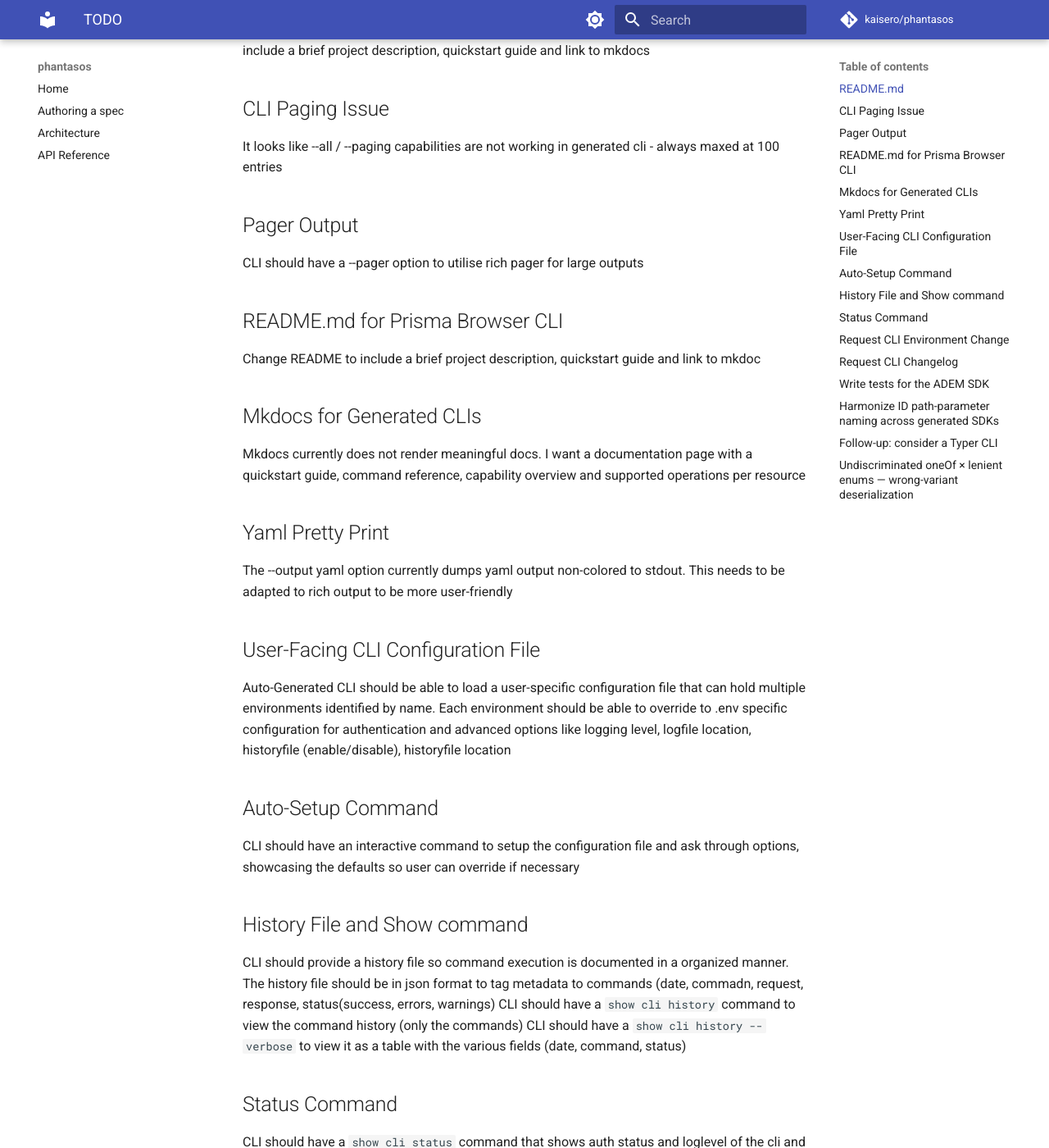
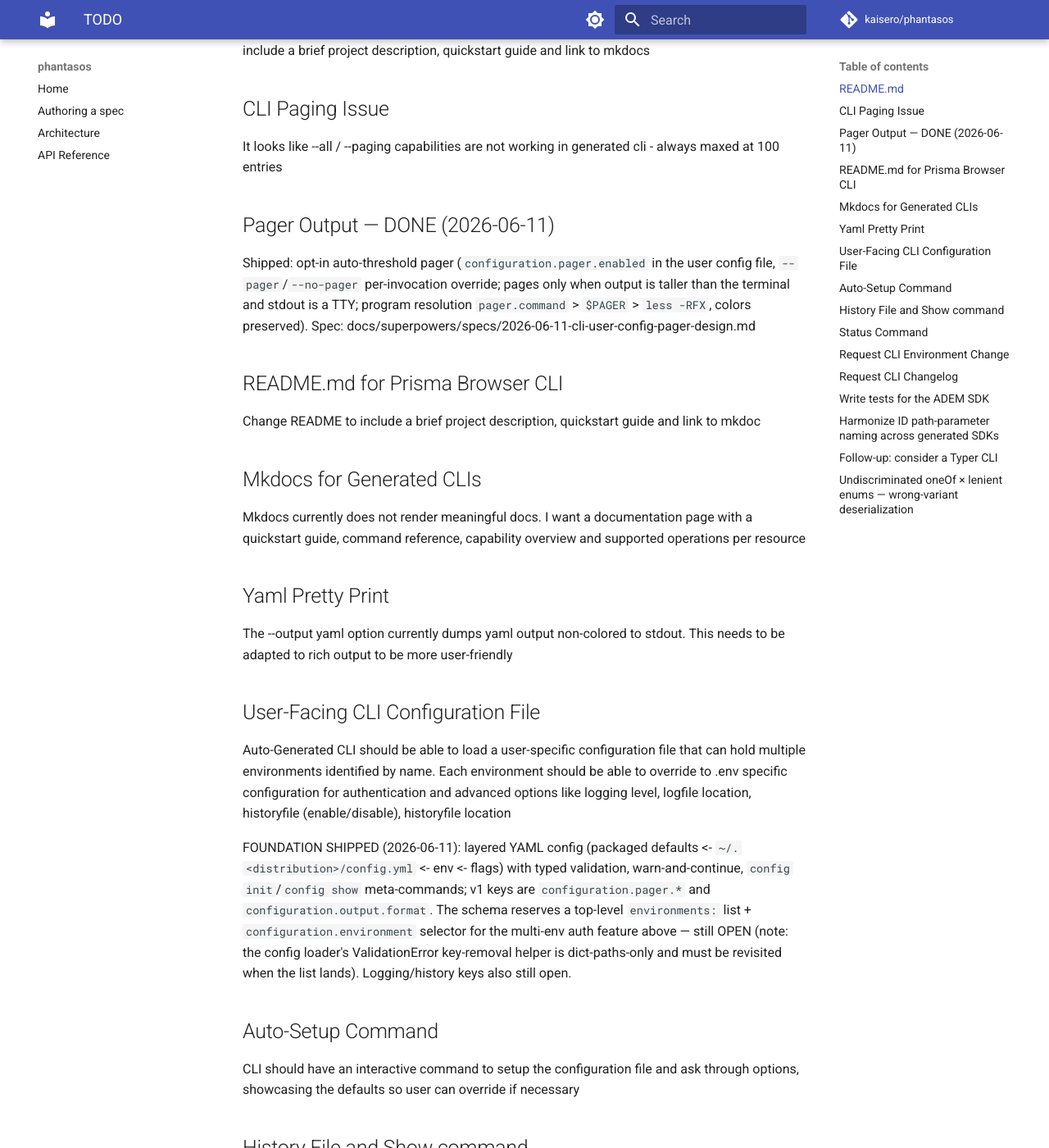
Before and after one commit to kaisero/phantasos, an MkDocs documentation site: the page built from docs/TODO.md, in a window 1280 px wide and 1400 px high, scrolled down 207 px. Shown: the whole window at 82% size. Built offline with MkDocs 1.6.1 and Material for MkDocs 9.7.7, drawn with Linux system fonts in a browser that asks for light colours; comment, search, counter and statistics services are not loaded.

Commit message:
docs(todo): pager done; config-file foundation shipped, multi-env still open

```diff
--- a/docs/TODO.md
+++ b/docs/TODO.md
@@ -8,9 +8,13 @@ README is currently too verbose and not very user / developer friendly. Change R
 
 It looks like --all / --paging capabilities are not working in generated cli - always maxed at 100 entries
 
-## Pager Output
+## Pager Output — DONE (2026-06-11)
 
-CLI should have a --pager option to utilise rich pager for large outputs
+Shipped: opt-in auto-threshold pager (`configuration.pager.enabled` in the user config
+file, `--pager`/`--no-pager` per-invocation override; pages only when output is taller
+than the terminal and stdout is a TTY; program resolution `pager.command` > `$PAGER` >
+`less -RFX`, colors preserved). Spec:
+docs/superpowers/specs/2026-06-11-cli-user-config-pager-design.md
 
 ## README.md for Prisma Browser CLI
 
@@ -28,6 +32,15 @@ The --output yaml option currently dumps yaml output non-colored to stdout. This
 
 Auto-Generated CLI should be able to load a user-specific configuration file that can hold multiple environments identified by name. Each environment should be able to override
 to .env specific configuration for authentication and advanced options like logging level, logfile location, historyfile (enable/disable), historyfile location
+
+FOUNDATION SHIPPED (2026-06-11): layered YAML config (packaged defaults <-
+`~/.<distribution>/config.yml` <- env <- flags) with typed validation,
+warn-and-continue, `config init`/`config show` meta-commands; v1 keys are
+`configuration.pager.*` and `configuration.output.format`. The schema reserves a
+top-level `environments:` list + `configuration.environment` selector for the
+multi-env auth feature above — still OPEN (note: the config loader's
+ValidationError key-removal helper is dict-paths-only and must be revisited when
+the list lands). Logging/history keys also still open.
 
 ## Auto-Setup Command
 
```
